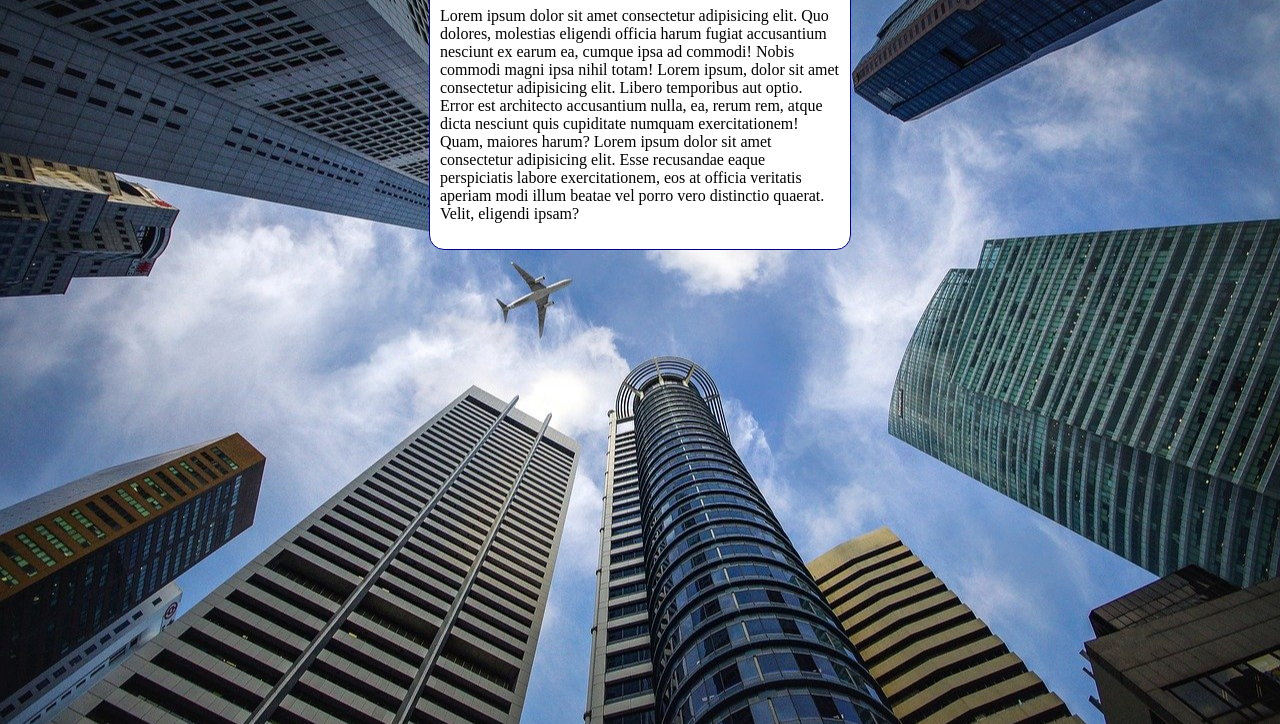
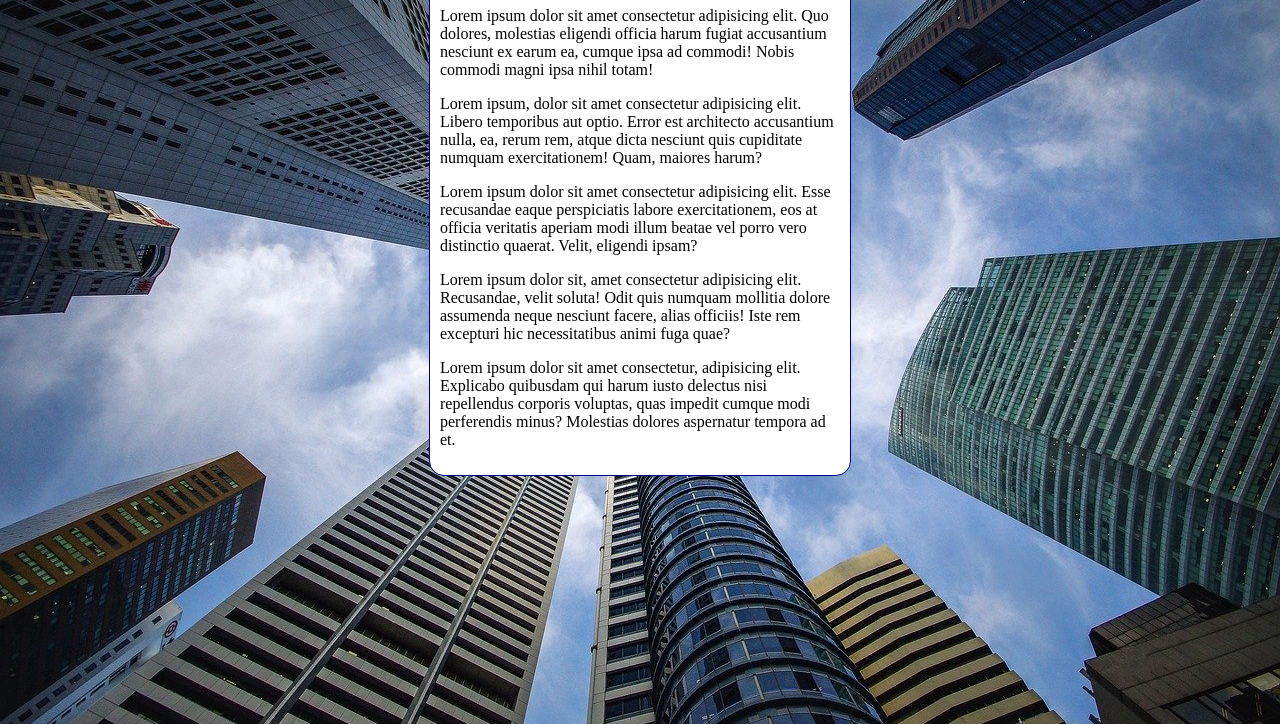
Before and after one commit to simonecpaula/html-css, a plain HTML site: page exercicios/ex022/fundo006.html in a window 1280 px wide. Shown: the part 92-816 px from the top of the page. Drawn offline with Linux system fonts and the light colour scheme.

Commit message:
atualizei o ex022

```diff
--- a/exercicios/ex022/fundo006.html
+++ b/exercicios/ex022/fundo006.html
@@ -4,20 +4,28 @@
     <meta charset="UTF-8">
     <meta http-equiv="X-UA-Compatible" content="IE=edge">
     <meta name="viewport" content="width=device-width, initial-scale=1.0">
-    <title>Document</title>
+    <title>Fundo Fixo de tela</title>
     <style>
         body {
             height: 100vh;
-            background-color: black;
+           /* background-color: black;
             background-image: url('imagens/wallpaper002.jpg');
             background-position: center center;
             background-repeat:no-repeat;
+            background-size: cover;
+            background-attachment: fixed;*/
+
+            /* shorthand - bacground
+                color > image > position > repeat > [size] > attachment
+            */
+
+            background: black url('imagens/wallpaper002.jpg') center center no-repeat  fixed;
             background-size: cover;
         }
 
         main {
             background-color: white;
-            width: 400px;
+            max-width: 400px;
             padding: 10px;
             margin: auto;
             border: 1px solid darkblue;
@@ -28,8 +36,14 @@
 <body>
     <main>
         <h1>Teste de Imagem de Fundo</h1>
-        <p>Lorem ipsum dolor sit amet consectetur adipisicing elit. Quo dolores, molestias eligendi officia harum fugiat accusantium nesciunt ex earum ea, cumque ipsa ad commodi! Nobis commodi magni ipsa nihil totam! Lorem ipsum, dolor sit amet consectetur adipisicing elit. Libero temporibus aut optio. Error est architecto accusantium nulla, ea, rerum rem, atque dicta nesciunt quis cupiditate numquam exercitationem! Quam, maiores harum? Lorem ipsum dolor sit amet consectetur adipisicing elit. Esse recusandae eaque perspiciatis labore exercitationem, eos at officia veritatis aperiam modi illum beatae vel porro vero distinctio quaerat. Velit, eligendi ipsam?
-        </p>
+        <p>Lorem ipsum dolor sit amet consectetur adipisicing elit. Quo dolores, molestias eligendi officia harum fugiat accusantium nesciunt ex earum ea, cumque ipsa ad commodi! Nobis commodi magni ipsa nihil totam!</p>
+
+       <p>Lorem ipsum, dolor sit amet consectetur adipisicing elit. Libero temporibus aut optio. Error est architecto accusantium nulla, ea, rerum rem, atque dicta nesciunt quis cupiditate numquam exercitationem! Quam, maiores harum?</p>
+
+      <p>Lorem ipsum dolor sit amet consectetur adipisicing elit. Esse recusandae eaque perspiciatis labore exercitationem, eos at officia veritatis aperiam modi illum beatae vel porro vero distinctio quaerat. Velit, eligendi ipsam?</p><p>Lorem ipsum dolor sit, amet consectetur adipisicing elit. Recusandae, velit soluta! Odit quis numquam mollitia dolore assumenda neque nesciunt facere, alias officiis! Iste rem excepturi hic necessitatibus animi fuga quae?</p>
+
+     <p>Lorem ipsum dolor sit amet consectetur, adipisicing elit. Explicabo quibusdam qui harum iusto delectus nisi repellendus corporis voluptas, quas impedit cumque modi perferendis minus? Molestias dolores aspernatur tempora ad et.
+     </p>
     </main>
 
 </body>
```
